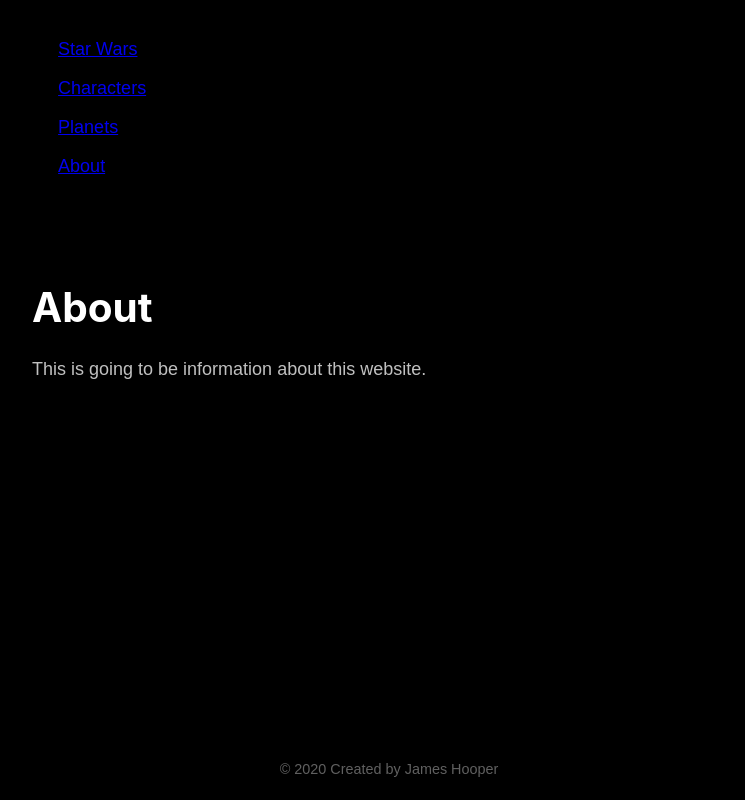
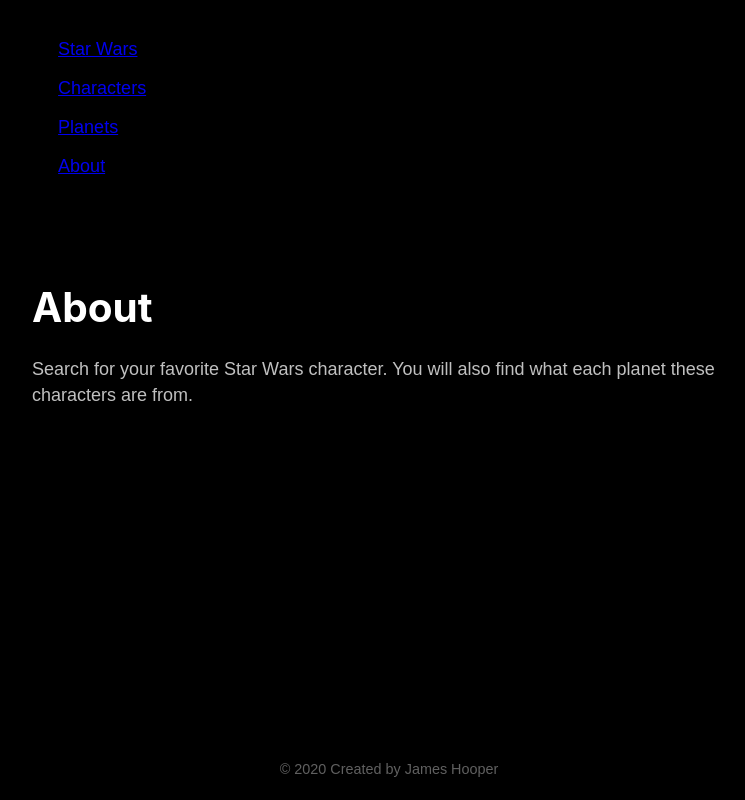
Before and after one commit to jamesdesigns/star-wars, a Gatsby site: page /about in a window 1280 px wide. Shown: the whole page, without its empty margins (251-996 px from the left). Built offline with nearby package versions, Linux system fonts and the light colour scheme; Gatsby itself is replaced by a stand-in of ours.

Commit message:
Add content to about page

```diff
--- a/src/pages/about.js
+++ b/src/pages/about.js
@@ -12,7 +12,7 @@
             <p
             style={{
                 color: '#c0c0c0'
-            }}>This is going to be information about this website.</p>
+            }}>Search for your favorite Star Wars character. You will also find what each planet these characters are from.</p>
         </Layout>
     )
 }
```
